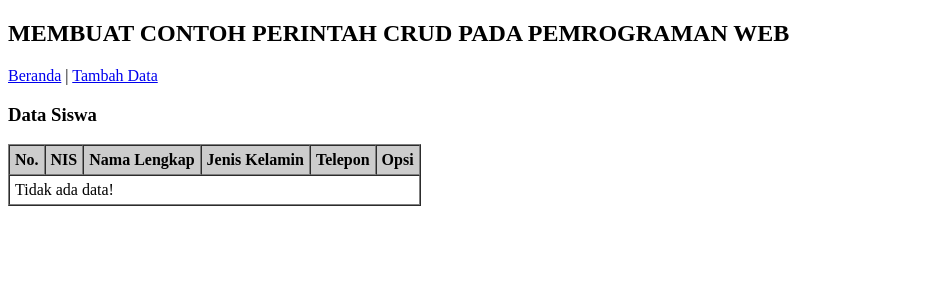
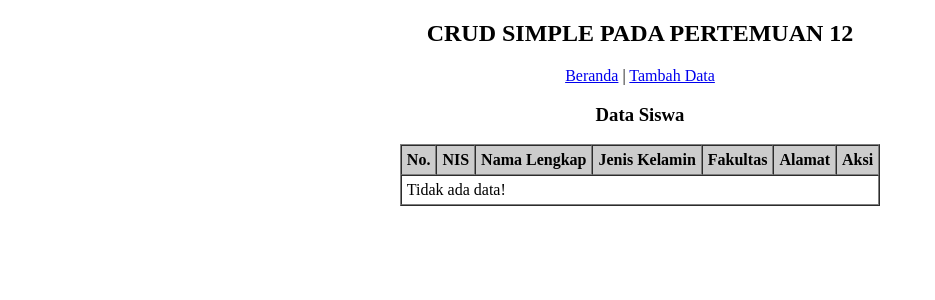
Before and after one commit to dasaraul/tugas-pemgrog-web, a PHP site: page / in a window 1280 px wide. Shown: the top 300 px of the page, without its empty margins (0-935 px from the left). Run offline with PHP 8.4, Linux system fonts and the light colour scheme; data that the repository does not hold is empty.

Commit message:
changes pada pertemuan 13 (nambahin alamat sama ganti db kelas -> fakultas)

```diff
--- a/pertemuan12/db_crud.sql
+++ b/pertemuan12/db_crud.sql
@@ -24,10 +24,11 @@ CREATE TABLE IF NOT EXISTS `siswa` (
   `siswa_id` int(11) NOT NULL AUTO_INCREMENT,
   `siswa_nis` int(20) NOT NULL,
   `siswa_nama` varchar(50) NOT NULL,
-  `siswa_kelas` varchar(10) NOT NULL,
+  `siswa_fakultas` varchar(10) NOT NULL,
   `siswa_jurusan` varchar(30) NOT NULL,
+  `siswa_alamat` varchar(255) DEFAULT NULL,
   PRIMARY KEY (`siswa_id`)
-) ENGINE=MyISAM AUTO_INCREMENT=7 DEFAULT CHARSET=utf8 COLLATE=utf8_general_ci;
+) ENGINE=MyISAM AUTO_INCREMENT=10 DEFAULT CHARSET=utf8 COLLATE=utf8_general_ci;
 
 -- Data exporting was unselected.
 
--- a/pertemuan12/edit_proses.php
+++ b/pertemuan12/edit_proses.php
@@ -7,11 +7,12 @@ if(isset($_POST['edit'])){
     $id = $_POST['id'];
     $nis = $_POST['nis'];
     $nama = $_POST['nama'];
+    $alamat = $_POST['alamat'];
     $kelas = $_POST['kelas'];
     $jurusan = $_POST['jurusan'];
 
     // Query untuk mengupdate data siswa berdasarkan ID
-    $query = mysqli_query($koneksi, "UPDATE siswa SET siswa_nis='$nis', siswa_nama='$nama', siswa_kelas='$kelas', siswa_jurusan='$jurusan' WHERE siswa_id='$id'") or die(mysqli_error($koneksi));
+    $query = mysqli_query($koneksi, "UPDATE siswa SET siswa_nis='$nis', siswa_nama='$nama', siswa_alamat='$alamat', siswa_fakultas='$kelas', siswa_jurusan='$jurusan' WHERE siswa_id='$id'") or die(mysqli_error($koneksi));
 
     if($query){
         echo 'Data berhasil diupdate! ';
--- a/pertemuan12/index.php
+++ b/pertemuan12/index.php
@@ -1,10 +1,11 @@
 <!DOCTYPE html>
 <html>
 <head>
-    <title>PEMROGRAMAN WEB</title>
+    <title>TUGAS 2 - Pertemuan ke-12</title>
 </head>
 <body>
-    <h2>MEMBUAT CONTOH PERINTAH CRUD PADA PEMROGRAMAN WEB</h2>
+    <center>
+    <h2>CRUD SIMPLE PADA PERTEMUAN 12</h2>
     <a href="index.php">Beranda</a> | <a href="tambah.php">Tambah Data</a>
     <h3>Data Siswa</h3>
     <table cellpadding="5" cellspacing="0" border="1">
@@ -13,15 +14,16 @@
             <th>NIS</th>
             <th>Nama Lengkap</th>
             <th>Jenis Kelamin</th>
-            <th>Telepon</th>
-            <th>Opsi</th>
+            <th>Fakultas</th>
+            <th>Alamat</th> <!-- Baru nih jam 1.40am di tambahin -->
+            <th>Aksi</th>
         </tr>
 
         <?php
         // Include file koneksi ke database
         include 'konek.php';
 
-        // Query ke database dg SELECT table siswa diurutkan berdasarkan NIS paling besar
+        // Query ke database dg SELECT dari tabel siswa dan siswa_alamat dengan JOIN
         $query = mysqli_query($koneksi, "SELECT * FROM siswa ORDER BY siswa_nis DESC") or die(mysqli_error($koneksi));
 
         // Jika query menghasilkan nilai > 0 maka menjalankan script di bawah if
@@ -35,7 +37,8 @@
                 echo '<td>'.$no.'</td>'; // Menampilkan nomor urut
                 echo '<td>'.$data['siswa_nis'].'</td>'; // Menampilkan data nis dari database
                 echo '<td>'.$data['siswa_nama'].'</td>'; // Menampilkan data nama lengkap dari database
-                echo '<td>'.$data['siswa_kelas'].'</td>'; // Menampilkan data kelas dari database
+                echo '<td>'.$data['siswa_alamat'].'</td>'; // Menampilkan data alamat dari tabel siswa_alamat
+                echo '<td>'.$data['siswa_fakultas'].'</td>'; // Menampilkan data kelas dari database
                 echo '<td>'.$data['siswa_jurusan'].'</td>'; // Menampilkan data jurusan dari database
                 echo '<td><a href="edit.php?id='.$data['siswa_id'].'">Edit</a> | <a href="hapus.php?id='.$data['siswa_id'].'" onclick="return confirm(\'Yakin?\')">Hapus</a></td>'; // Menampilkan opsi edit dan hapus
                 echo '</tr>';
--- a/pertemuan12/tambah_proses.php
+++ b/pertemuan12/tambah_proses.php
@@ -6,11 +6,12 @@ include 'konek.php';
 if(isset($_POST['tambah'])){
     $nis = $_POST['nis'];
     $nama = $_POST['nama'];
-    $kelas = $_POST['kelas'];
+    $alamat = $_POST['alamat'];
+    $fakultas = $_POST['fakultas'];
     $jurusan = $_POST['jurusan'];
 
     // Query untuk menambahkan data ke dalam tabel siswa
-    $query = mysqli_query($koneksi, "INSERT INTO siswa (siswa_nis, siswa_nama, siswa_kelas, siswa_jurusan) VALUES ('$nis', '$nama', '$kelas', '$jurusan')") or die(mysqli_error($koneksi));
+    $query = mysqli_query($koneksi, "INSERT INTO siswa (siswa_nis, siswa_nama, siswa_alamat, siswa_fakultas, siswa_jurusan) VALUES ('$nis', '$nama', '$alamat', '$fakultas', '$jurusan')") or die(mysqli_error($koneksi));
 
     if($query){
         echo 'Data berhasil ditambahkan! ';
--- a/pertemuan13/db_crud.sql
+++ b/pertemuan13/db_crud.sql
@@ -24,7 +24,7 @@ CREATE TABLE IF NOT EXISTS `siswa` (
   `siswa_id` int(11) NOT NULL AUTO_INCREMENT,
   `siswa_nis` int(20) NOT NULL,
   `siswa_nama` varchar(50) NOT NULL,
-  `siswa_kelas` varchar(10) NOT NULL,
+  `siswa_fakultas` varchar(10) NOT NULL,
   `siswa_jurusan` varchar(30) NOT NULL,
   PRIMARY KEY (`siswa_id`)
 ) ENGINE=MyISAM AUTO_INCREMENT=7 DEFAULT CHARSET=utf8 COLLATE=utf8_general_ci;
--- a/pertemuan13/edit.php
+++ b/pertemuan13/edit.php
@@ -48,7 +48,7 @@ if(isset($_GET['id'])){
             <tr>
                 <td>Kelas</td>
                 <td>:</td>
-                <td><input type="text" name="kelas" value="<?php echo $data['siswa_kelas']; ?>" required></td>
+                <td><input type="text" name="kelas" value="<?php echo $data['siswa_fakultas']; ?>" required></td>
             </tr>
             <tr>
                 <td>Jurusan</td>
--- a/pertemuan13/edit_proses.php
+++ b/pertemuan13/edit_proses.php
@@ -11,7 +11,7 @@ if(isset($_POST['edit'])){
     $jurusan = $_POST['jurusan'];
 
     // Query untuk mengupdate data siswa berdasarkan ID
-    $query = mysqli_query($koneksi, "UPDATE siswa SET siswa_nis='$nis', siswa_nama='$nama', siswa_kelas='$kelas', siswa_jurusan='$jurusan' WHERE siswa_id='$id'") or die(mysqli_error($koneksi));
+    $query = mysqli_query($koneksi, "UPDATE siswa SET siswa_nis='$nis', siswa_nama='$nama', siswa_fakultas='$kelas', siswa_jurusan='$jurusan' WHERE siswa_id='$id'") or die(mysqli_error($koneksi));
 
     if($query){
         echo 'Data berhasil diupdate! ';
--- a/pertemuan13/index.php
+++ b/pertemuan13/index.php
@@ -35,7 +35,7 @@
                 echo '<td>'.$no.'</td>'; // Menampilkan nomor urut
                 echo '<td>'.$data['siswa_nis'].'</td>'; // Menampilkan data nis dari database
                 echo '<td>'.$data['siswa_nama'].'</td>'; // Menampilkan data nama lengkap dari database
-                echo '<td>'.$data['siswa_kelas'].'</td>'; // Menampilkan data kelas dari database
+                echo '<td>'.$data['siswa_fakultas'].'</td>'; // Menampilkan data kelas dari database
                 echo '<td>'.$data['siswa_jurusan'].'</td>'; // Menampilkan data jurusan dari database
                 echo '<td><a href="edit.php?id='.$data['siswa_id'].'">Edit</a> | <a href="hapus.php?id='.$data['siswa_id'].'" onclick="return confirm(\'Yakin?\')">Hapus</a></td>'; // Menampilkan opsi edit dan hapus
                 echo '</tr>';
--- a/pertemuan13/tambah_proses.php
+++ b/pertemuan13/tambah_proses.php
@@ -10,7 +10,7 @@ if(isset($_POST['tambah'])){
     $jurusan = $_POST['jurusan'];
 
     // Query untuk menambahkan data ke dalam tabel siswa
-    $query = mysqli_query($koneksi, "INSERT INTO siswa (siswa_nis, siswa_nama, siswa_kelas, siswa_jurusan) VALUES ('$nis', '$nama', '$kelas', '$jurusan')") or die(mysqli_error($koneksi));
+    $query = mysqli_query($koneksi, "INSERT INTO siswa (siswa_nis, siswa_nama, siswa_fakultas, siswa_jurusan) VALUES ('$nis', '$nama', '$kelas', '$jurusan')") or die(mysqli_error($koneksi));
 
     if($query){
         echo 'Data berhasil ditambahkan! ';
```
Also changed, not shown: pertemuan12/edit.php (+9 -3 lines), pertemuan12/tambah.php (+8 -2 lines).
